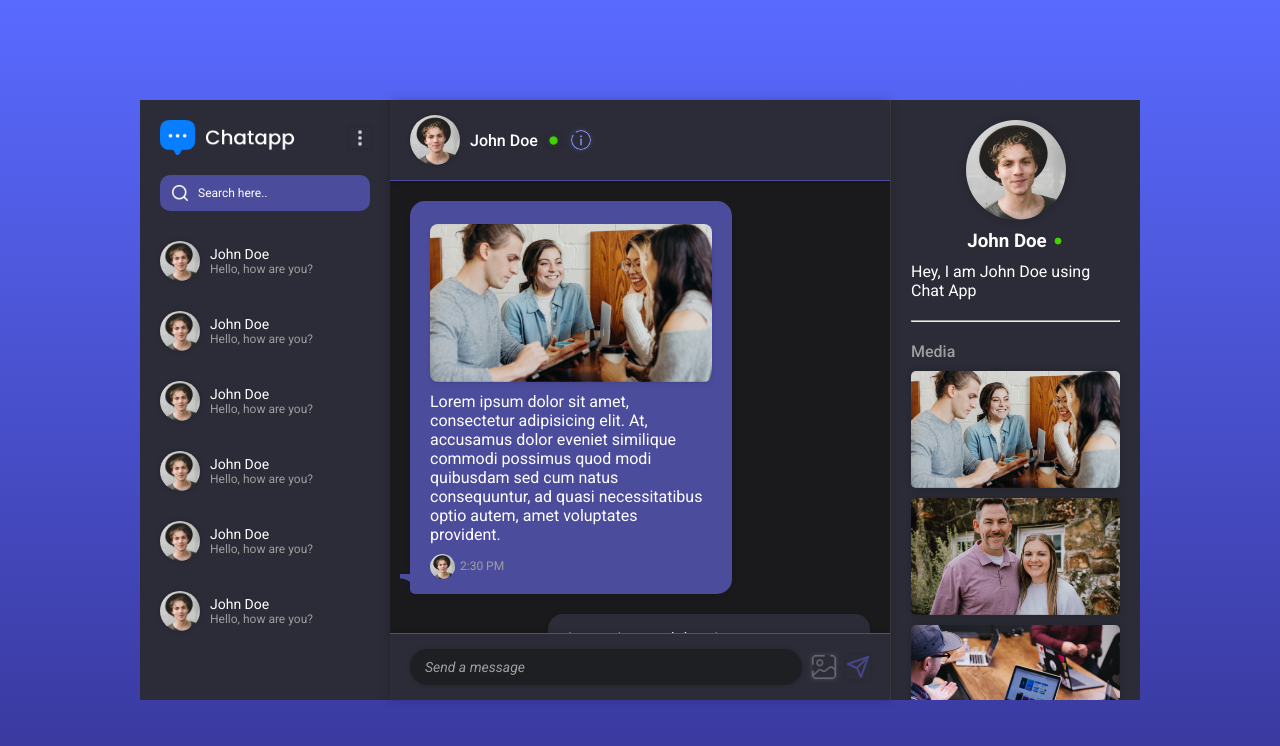
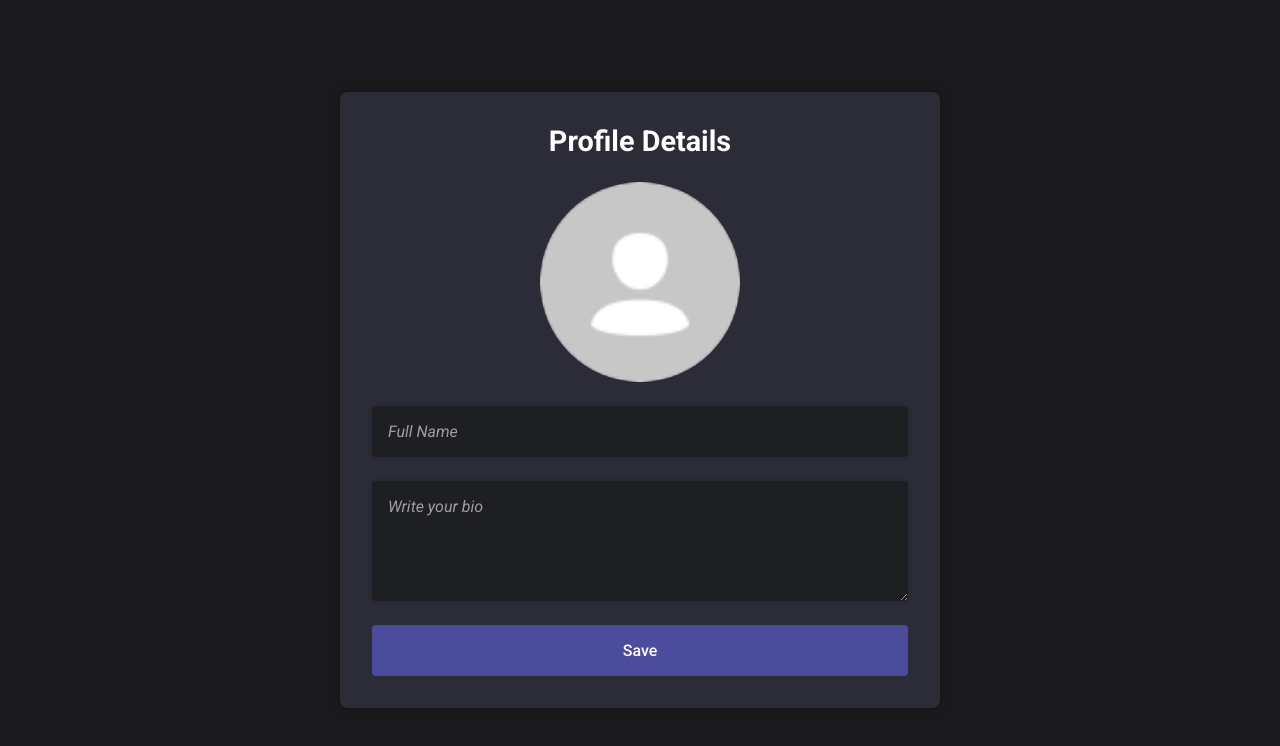
Before and after one commit to JDestefano11/ChimeIn, a React (Vite) app: page /profile in a window 1280 px wide. Before the commit this address led to /chat. Shown: the top 746 px of the page. Built offline with nearby package versions, Linux system fonts and the light colour scheme; no server answers; the database is empty; sample sign-in values are in the browser's storage.

Commit message:
"Update AppContext navigation, ProfileUpdate component, and ProfileUpdate CSS"

```diff
--- a/src/context/AppContext.jsx
+++ b/src/context/AppContext.jsx
@@ -27,10 +27,10 @@ const AppContextProvider = (props) => {
       // Redirect to the appropriate route based on user data
       if (userData && userData.avatar && userData.name) {
         // If the user has an avatar and name, navigate to the /chat route
-        navigate("/profile");
+        navigate("/chat");
       } else {
         // If the user doesn't have an avatar or name, navigate to the /profile route
-        navigate("/chat");
+        navigate("/profile");
       }
 
       // Update the user's lastSeen field in Firestore
--- a/src/pages/ProfileUpdate/ProfileUpdate.css
+++ b/src/pages/ProfileUpdate/ProfileUpdate.css
@@ -36,8 +36,8 @@
 }
 
 .profile-image {
-  width: 120px;
-  height: 120px;
+  width: 200px;
+  height: 200px;
   border-radius: 50%;
   object-fit: cover;
   margin: 0 auto;
--- a/src/pages/ProfileUpdate/ProfileUpdate.jsx
+++ b/src/pages/ProfileUpdate/ProfileUpdate.jsx
@@ -17,25 +17,37 @@ const ProfileUpdate = () => {
   const [uid, setUid] = useState("");
 
   useEffect(() => {
+    // Set up a listener for changes in authentication state
     const unsubscribe = onAuthStateChanged(auth, async (user) => {
       if (user) {
+        // User is signed in
         setUid(user.uid);
+
+        // Create a reference to the user's document in Firestore
         const docRef = doc(db, "users", user.uid);
+
+        // Fetch the user's document
         const docSnap = await getDoc(docRef);
 
         if (docSnap.exists()) {
+          // If the document exists, extract user data
           const userData = docSnap.data();
+
+          // Update state with user data if available
           if (userData.name) setName(userData.name);
           if (userData.bio) setBio(userData.bio);
           if (userData.avatar) setImageUrl(userData.avatar);
         } else {
+          // If the document doesn't exist, redirect to home page
           navigate("/");
         }
       }
+      // If user is not signed in, the component will not update
     });
 
+    // Clean up the listener when the component unmounts
     return () => unsubscribe();
-  }, [navigate]);
+  }, [navigate]); // Re-run effect if navigate function changes
 
   const handleSubmit = async (e) => {
     e.preventDefault();
```
